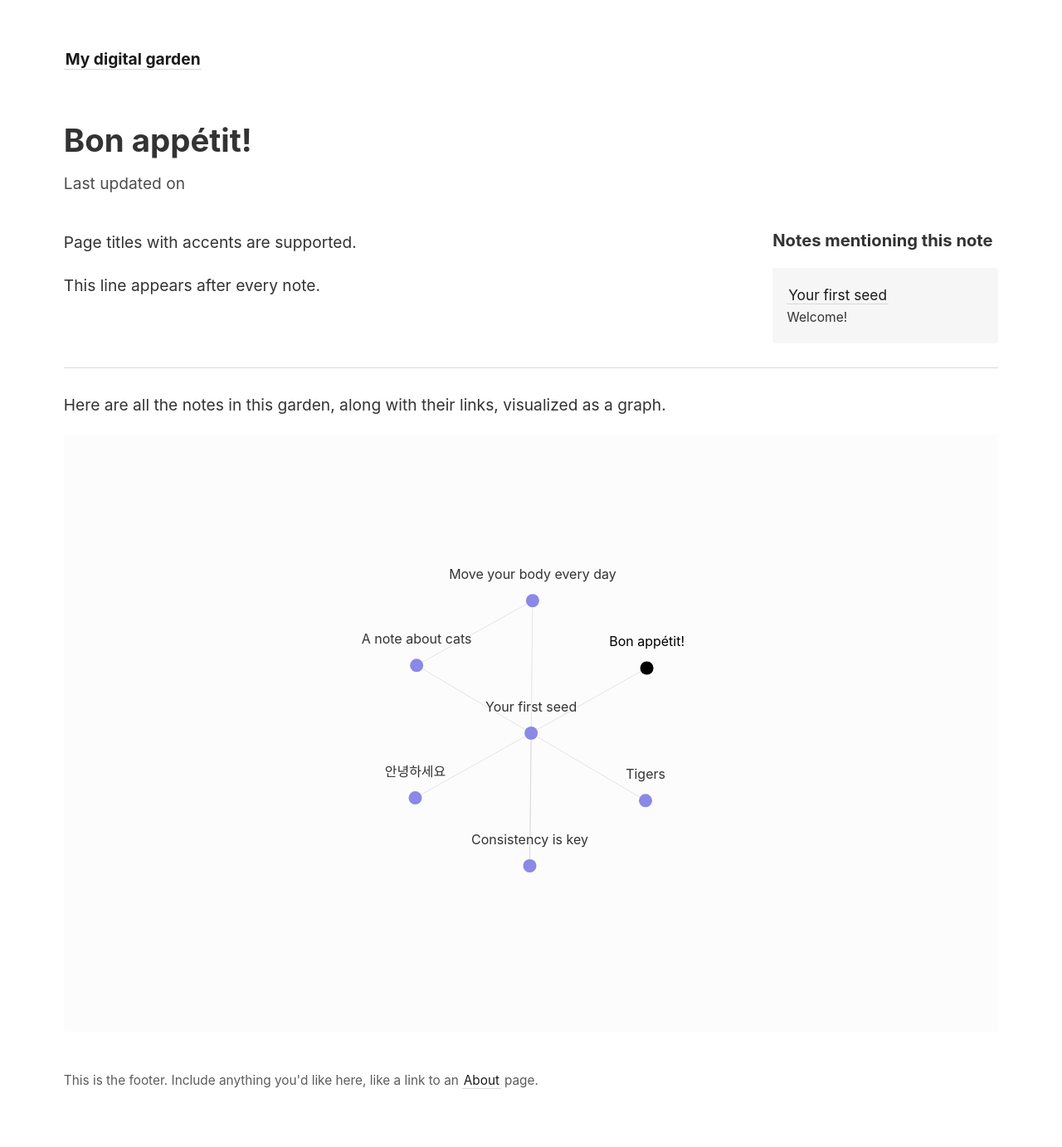
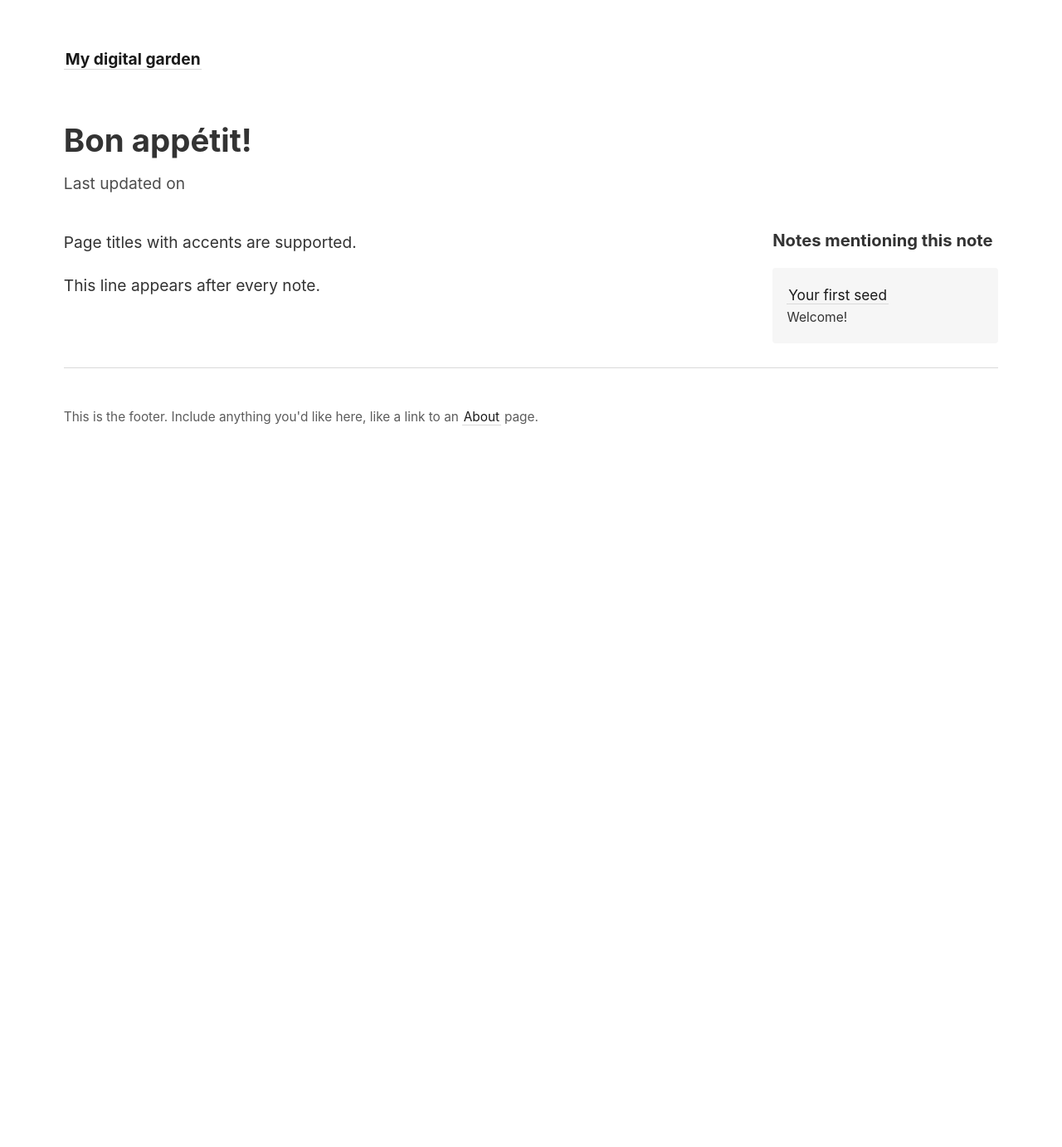
Before and after one commit to mikeveltman/mikeveltman.github.io, a Jekyll site: the page built from _notes/accents.md, in a window 1280 px wide. Shown: the whole page at 83% size. Built offline with Jekyll 4.4.1, drawn with Linux system fonts in a browser that asks for light colours; after the commit the page ends 900 px from its top, so only the background shows below that.

Commit message:
Temporarily removed notes graph

```diff
--- a/_layouts/note.html
+++ b/_layouts/note.html
@@ -42,6 +42,6 @@
 
 <hr>
 
-<p>Here are all the notes in this garden, along with their links, visualized as a graph.</p>
+<!-- <p>Here are all the notes in this garden, along with their links, visualized as a graph.</p>
 
-{% include notes_graph.html %}
+{% include notes_graph.html %} -->
```
